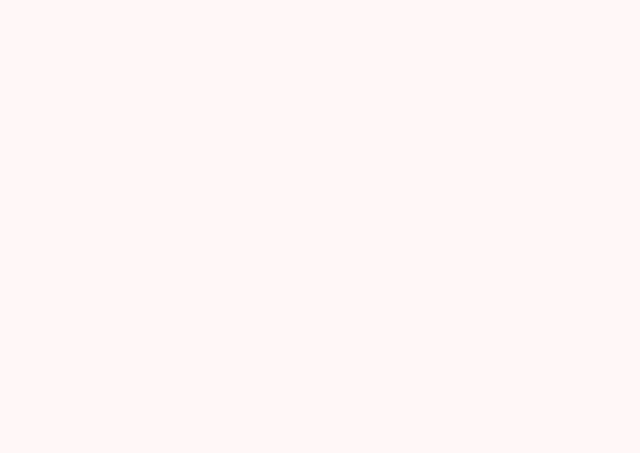
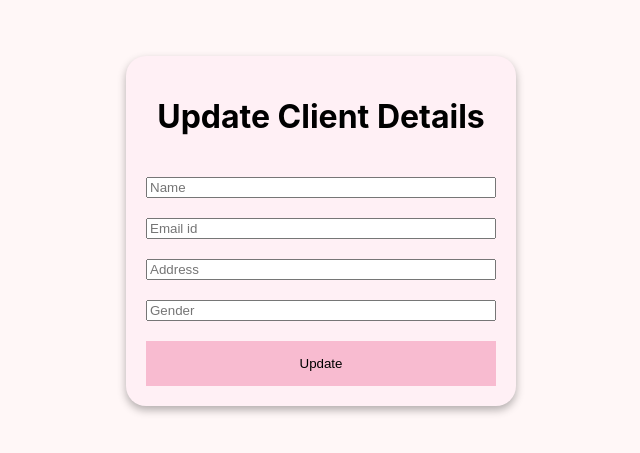
Before and after one commit to MinalChhatre10/CRUD-BOOK, a React (Create React App) app in the folder Client/client/: page /updateclient/1 in a window 1280 px wide. Before the commit this address had no page. Shown: the part 169-622 px from the top of the page, without its empty margins (319-959 px from the left). Built offline with nearby package versions, Linux system fonts and the light colour scheme.

Commit message:
done with client side

```diff
--- a/Client/client/src/App.js
+++ b/Client/client/src/App.js
@@ -9,6 +9,9 @@ import LoginAdmin from "./Pages/LoginAdmin";
 import Dashboard from "./Pages/Dashboard";
 import "./style.css";
 import "./Dashboard.css";
+import Clients from "./Pages/Clients";
+import AddClients from "./Pages/AddClients";
+import UpdateClients from "./Pages/UpdateClients";
 
 function App() {
   return (
@@ -20,6 +23,9 @@ function App() {
           <Route path="/book" element={<Books />} />
           <Route path="/add" element={<AddBooks />} />
           <Route path="/update/:id" element={<UpdateBooks />} />
+          <Route path="/clients" element={<Clients />} />
+          <Route path="/addclient" element={<AddClients />} />
+          <Route path="/updateclient/:id" element={<UpdateClients />} />
         </Routes>
       </div>
     </BrowserRouter>
--- /dev/null
+++ b/Client/client/src/Pages/AddClients.jsx
@@ -0,0 +1,42 @@
+import axios from 'axios';
+import React, { useState } from 'react';
+import { useNavigate } from 'react-router-dom';
+
+const AddClients = () => {
+    const [client,setClient] = useState({
+        name:"",
+        emailId:"",
+        address:"",
+        gender:"",
+      });
+
+      const navigate = useNavigate();
+
+      const handleChange = async e =>{
+        setClient(prev=>({...prev , [e.target.name]: e.target.value}))
+      };
+      const handleClick = async e =>{
+          e.preventDefault()
+          try{
+            await axios.post("http://localhost:8800/client",client)
+            navigate("/clients");
+          }catch(err){
+              console.log(err);
+          }
+        }
+
+
+      console.log(client)
+      return (
+        <div className="form">
+          <h1>Add A Client</h1>
+          <input type="text" name="name" onChange={handleChange} placeholder='name' />
+          <input type="text" name="emailId" onChange={handleChange} placeholder='email address' />
+          <input type="text" name="address" onChange={handleChange} placeholder='address' />
+          <input type="text" name="gender" onChange={handleChange} placeholder='gender' />
+          <button className="formButton" onClick={handleClick}>Add</button>
+        </div>
+      );
+};
+
+export default AddClients
--- /dev/null
+++ b/Client/client/src/Pages/Clients.jsx
@@ -0,0 +1,53 @@
+import React, { useEffect } from 'react'
+import { useState } from 'react'
+import axios from 'axios'
+import { Link } from 'react-router-dom';
+
+
+
+const Clients = () => {
+  const [clients,setClients] = useState([])
+  useEffect(()=>{
+    const fetchAllClients = async()=>{
+      try{
+        const res = await axios.get("http://localhost:8800/client")
+        setClients(res.data);
+      }catch(err){
+        console.log(err);
+      }
+    }
+    fetchAllClients()
+  },[])
+
+  const handleDelete = async(idClient)=>{
+    try{
+      const res = await axios.delete("http://localhost:8800/client/"+idClient)
+      window.location.reload()
+      setClients(res.data);
+    }catch(err){
+      console.log(err);
+    }
+  }
+
+  return (
+    <div>
+      <h1>Clients</h1>
+      <div className="books">
+        {clients.map(client=>(
+          <div className="book" key={client.idClient}>
+            <h2>{client.name}</h2>
+            <h2>{client.emailId}</h2>
+            <p>{client.address}</p>
+            <span>{client.gender}</span>
+
+            <button className="delete" onClick={()=>handleDelete(client.idClient)}>Delete</button>
+            <button className="update"><Link to={`/updateclient/${client.idClient}`}>Update</Link> </button>
+          </div>
+        ))}
+      </div>
+      <button className="linkB"><Link to="/addclient">Add Client</Link></button>
+    </div>
+  )
+}
+
+export default Clients
--- a/Client/client/src/Pages/Dashboard.jsx
+++ b/Client/client/src/Pages/Dashboard.jsx
@@ -23,9 +23,9 @@ const Dashboard = () => {
           <div className="col-md-4">
             <Card>
               <CardBody>
-                <CardTitle tag="h5">Users</CardTitle>
-                <CardSubtitle tag="h6" className="mb-2 text-muted">View and manage users</CardSubtitle>
-                <Link className="btn btn-primary mt-3" to="/users">View Users</Link>
+                <CardTitle tag="h5">Clients</CardTitle>
+                <CardSubtitle tag="h6" className="mb-2 text-muted">View and manage clients</CardSubtitle>
+                <Link className="btn btn-primary mt-3" to="/clients">View Clients</Link>
               </CardBody>
             </Card>
           </div>
--- /dev/null
+++ b/Client/client/src/Pages/UpdateClients.jsx
@@ -0,0 +1,45 @@
+import axios from 'axios';
+import React, { useState } from 'react';
+import { useLocation, useNavigate } from 'react-router-dom';
+
+const UpdateClients = () => {
+    const [client,setClient] = useState({
+        name:"",
+        emailId:"",
+        address:"",
+        gender:"",
+      });
+
+      const navigate = useNavigate();
+      const location = useLocation();
+
+      const clientId = location.pathname.split("/")[2];
+
+      const handleChange = async e =>{
+        setClient(prev=>({...prev , [e.target.name]: e.target.value}))
+      };
+      const handleClick = async e =>{
+          e.preventDefault()
+          try{
+            await axios.put("http://localhost:8800/client/"+clientId,client)
+            navigate("/clients");
+          }catch(err){
+              console.log(err);
+          }
+        }
+
+
+      console.log(client)
+      return (
+        <div className="form">
+          <h1>Update Client Details</h1>
+          <input type="text" name="name" onChange={handleChange} placeholder='Name' />
+          <input type="text" name="emailId" onChange={handleChange} placeholder='Email id' />
+          <input type="text" name="address" onChange={handleChange} placeholder='Address' />
+          <input type="text" name="gender" onChange={handleChange} placeholder='Gender' />
+          <button className="formButton" onClick={handleClick}>Update</button>
+        </div>
+      );
+}
+
+export default UpdateClients
```
Also changed, not shown: 1 other file (tests, documents, lock files or other folders).
